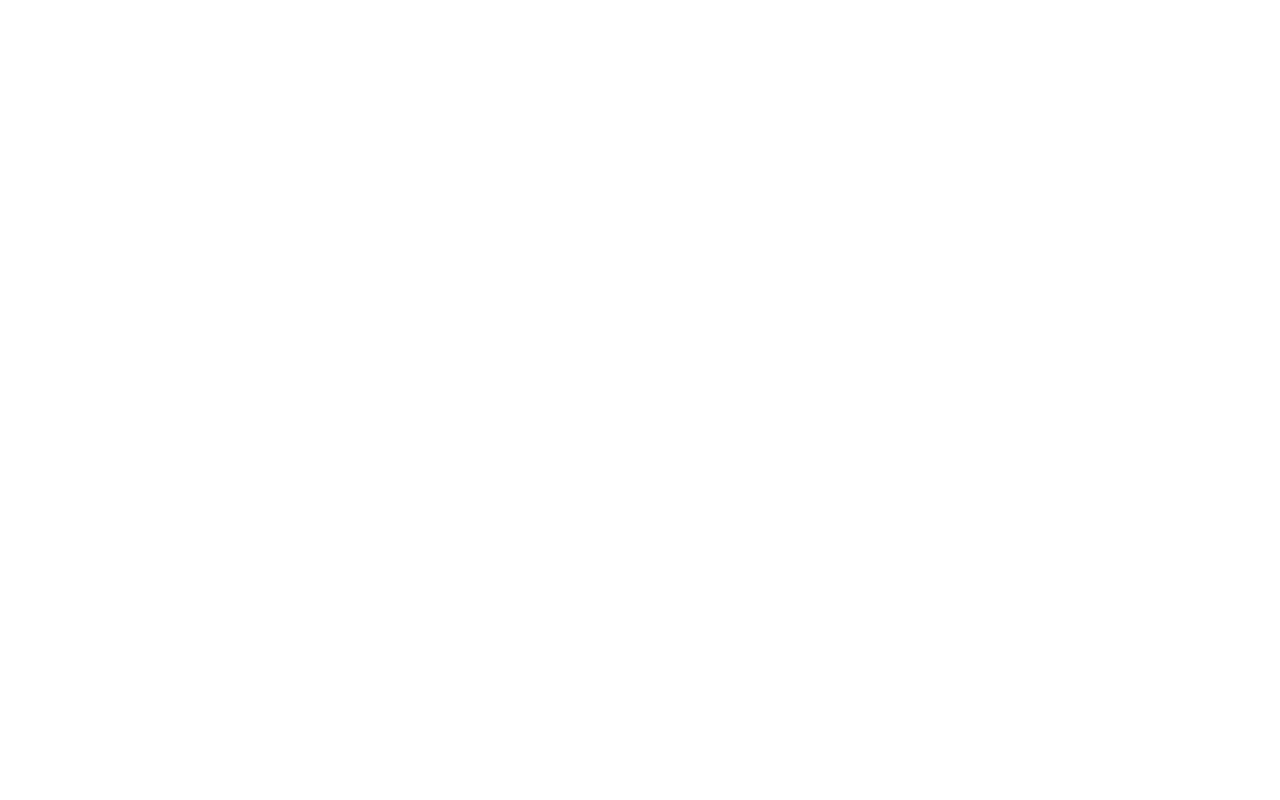
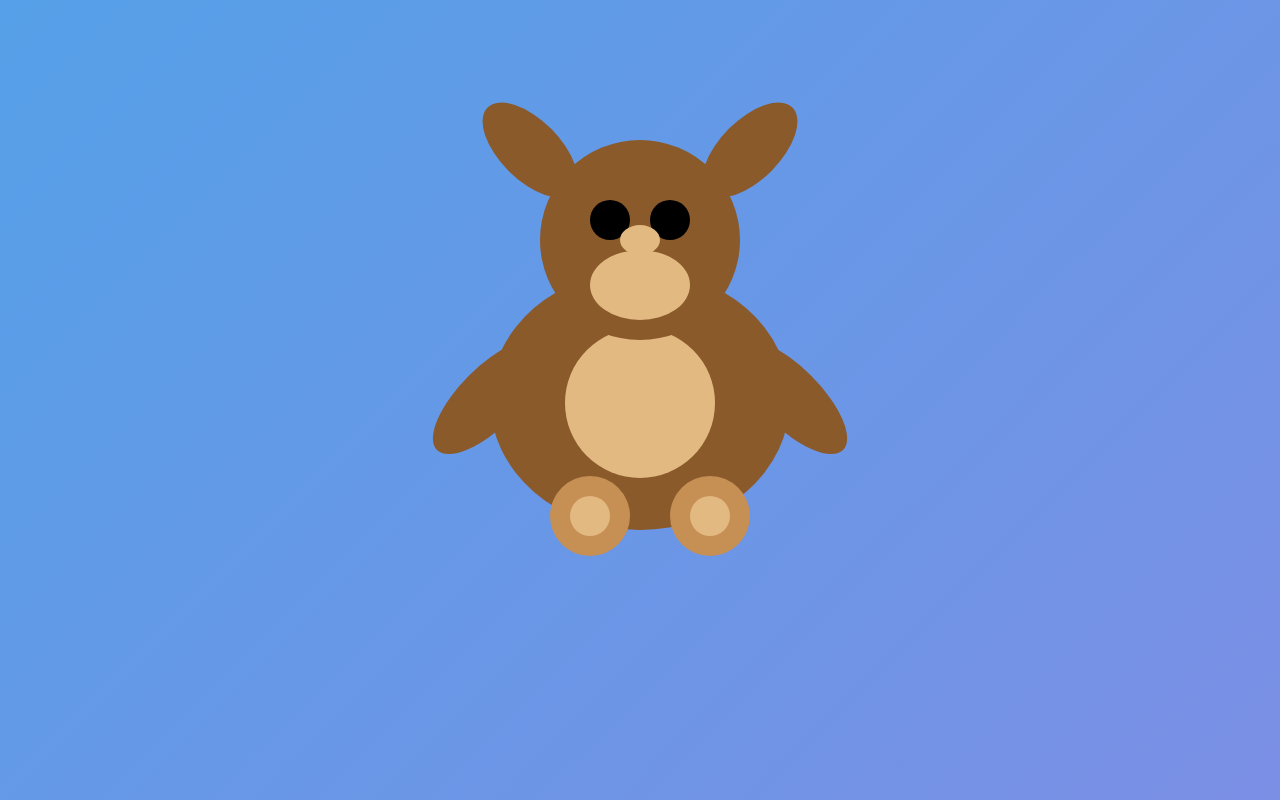
Before and after one commit to rudranshyt/Cupids-Catcher, a plain HTML site: page templates/teddy.html in a window 1280 px wide. Drawn offline with Linux system fonts and the light colour scheme.

Commit message:
added a teddy bear

```diff
--- /dev/null
+++ b/styles/teddy.css
@@ -0,0 +1,162 @@
+body {
+    margin: 0;
+}
+
+.main {
+    background: linear-gradient(135deg, #55a0e8, #7b8fe5);
+    height: 100vh;
+    display: flex;
+    justify-content: center;
+    flex-direction: column;
+    align-items: center;
+    position: relative;
+}
+
+.face {
+    border-radius: 50%;
+    width: 200px;
+    height: 200px;
+    background-color: #8b5a2b;
+    position: absolute;
+    top: 50%;
+    transform: translateY(-130%);
+    z-index: 1;
+}
+
+.ear {
+    position: absolute;
+    background-color: #8b5a2b;
+    width: 60px;
+    height: 120px;
+    border-radius: 50%;
+}
+
+.ear.left {
+    top: -50px;
+    left: -40px;
+    transform: rotate(-45deg);
+}
+
+.ear.right {
+    top: -50px;
+    right: -40px;
+    transform: rotate(45deg);
+}
+
+.eye {
+    position: absolute;
+    background-color: black;
+    width: 40px;
+    height: 40px;
+    border-radius: 50%;
+}
+
+.eye.left {
+    top: 30%;
+    left: 25%;
+}
+
+.eye.right {
+    top: 30%;
+    left: 55%;
+}
+
+.nose-circle {
+    position: absolute;
+    background-color: #e3b982; /* Lighter color */
+    width: 40px;
+    height: 30px;
+    border-radius: 50%;
+    top: 50%;
+    left: 50%;
+    transform: translate(-50%, -50%);
+}
+
+.nose {
+    position: absolute;
+    background-color: black;
+    width: 20px;
+    height: 10px;
+    border-radius: 50%;
+    top: 70%;
+    left: 50%;
+    transform: translate(-50%, -50%);
+}
+
+.mouth-circle {
+    position: absolute;
+    background-color: #e3b982;
+    width: 100px;
+    height: 70px;
+    border-radius: 50%;
+    top: 55%;
+    left: 50%;
+    transform: translateX(-50%);
+}
+.body {
+    border-radius: 50%;
+    width: 300px;
+    height: 260px;
+    background-color: #8b5a2b;
+    position: relative;
+    z-index: 0;
+}
+
+.foot {
+    position: absolute;
+    width: 80px;
+    height: 80px;
+    background-color: #c68f54;
+    border-radius: 50%;
+    display: flex;
+    align-items: center;
+    justify-content: center;
+}
+
+.inner-foot {
+    position: absolute;
+    width: 40px;
+    height: 40px;
+    background-color: #e3b982;
+    border-radius: 50%;
+}
+
+.foot.left {
+    bottom: -10%;
+    left: 20%;
+}
+
+.foot.right {
+    bottom: -10%;
+    left: 60%;
+}
+
+.hand {
+    position: absolute;
+    width: 60px;
+    height: 150px;
+    background-color: #8b5a2b;
+    border-radius: 50%;
+}
+
+.hand.left {
+    top: 20%;
+    left: -30px;
+    transform: rotate(45deg);
+}
+
+.hand.right {
+    top: 20%;
+    right: -30px;
+    transform: rotate(-45deg);
+}
+.belly {
+    position: absolute;
+    width: 150px;
+    height: 150px;
+    background-color: #e3b982;
+    border-radius: 50%;
+    bottom: 20%;
+    left: 50%;
+    transform: translateX(-50%);
+}
--- a/templates/teddy.html
+++ b/templates/teddy.html
@@ -5,12 +5,33 @@
     <meta charset="UTF-8">
     <meta name="viewport" content="width=device-width, initial-scale=1.0">
     <title>Teddy</title>
+    <link rel="stylesheet" href="/styles/teddy.css">
 </head>
 
 <body>
     <div class="main">
+        <div class="face">
+            <div class="ear left"></div>
+            <div class="ear right"></div>
+            <div class="eye left"></div>
+            <div class="eye right"></div>
+            <div class="nose-circle"></div>
+            <div class="mouth-circle"></div>
+            <div class="mouth"></div>
+        </div>
+        <div class="body">
+            <div class="belly"></div>
+            <div class="foot left">
+                <div class="inner-foot"></div>
+            </div>
+            <div class="foot right">
+                <div class="inner-foot"></div>
+            </div>
+            <div class="hand left"></div>
+            <div class="hand right"></div>
+        </div>
+    </div>
 
-    </div>
 </body>
 
 </html>
```
